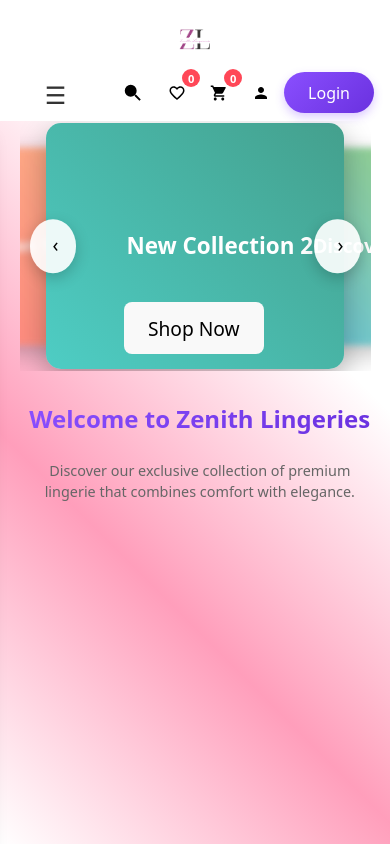
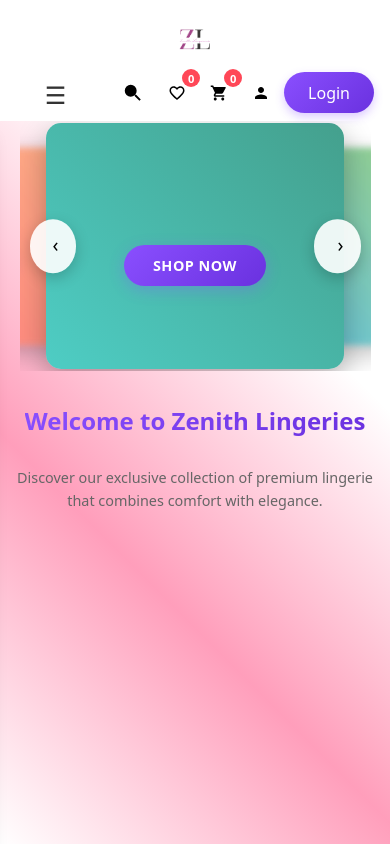
Before and after one commit to Megha108/Zenith-eCommerce, a React (Vite) app in the folder zenith-ecommerce/: page / in a window 390 px wide. Shown: the top 844 px of the page. Built offline with nearby package versions, Linux system fonts and the light colour scheme.

Commit message:
commit
changed textdescription

```diff
--- a/zenith-ecommerce/src/components/SliderSection.css
+++ b/zenith-ecommerce/src/components/SliderSection.css
@@ -12,7 +12,7 @@
   margin: 0 15px;
   background: #fff;
   border-radius: 12px;
-  box-shadow: 0 4px 12px rgba(0,0,0,0.1);
+  box-shadow: 0 4px 12px rgba(0, 0, 0, 0.1);
   display: flex;
   flex-direction: column;
   align-items: center;
@@ -28,28 +28,7 @@
   object-fit: cover;
 }
 
-.slider-text {
-  padding: 15px;
-}
 
-.slider-text h2 {
-  font-size: 1.5rem;
-  margin-bottom: 10px;
-}
-
-.slider-text p {
-  font-size: 1rem;
-  margin-bottom: 15px;
-}
-
-.slider-text button {
-  padding: 10px 20px;
-  background-color: #7b5fff;
-  color: white;
-  border: none;
-  border-radius: 6px;
-  cursor: pointer;
-}
 .slider-container {
   position: absolute;
   right: 20px;
@@ -62,10 +41,12 @@
   justify-content: center;
   z-index: 100;
 }
-.shop-now-btn{
-  margin-left: -150%;
-  margin-top: 55%;
+
+.shop-now-btn {
+  margin-left: 0vw;
+  margin-top: 10vw;
 }
+
 /* Make sure the parent container has position: relative */
 .parent-container {
   position: relative;
@@ -83,8 +64,10 @@
 
 .slide {
   position: absolute;
-  width: 70%; /* Consistent width */
-  height: 70%; /* Consistent height */
+  width: 70%;
+  /* Consistent width */
+  height: 70%;
+  /* Consistent height */
   transition: all 0.5s ease;
   display: flex;
   align-items: center;
@@ -175,45 +158,26 @@
 }
 
 /* For different colored boxes */
-.slide:nth-child(1) .slide-content { background: linear-gradient(45deg, #ff6b6b, #ff9e6b); }
-.slide:nth-child(2) .slide-content { background: linear-gradient(45deg, #4ecdc4, #44a08d); }
-.slide:nth-child(3) .slide-content { background: linear-gradient(45deg, #45b7d1, #96c93d); }
-.slide:nth-child(4) .slide-content { background: linear-gradient(45deg, #f093fb, #f5576c); }
-.slide:nth-child(5) .slide-content { background: linear-gradient(45deg, #5ee7df, #b490ca); }
-
-/* Slider text content */
-.slider-text-content {
-  position: absolute;
-  left: 20px;
-  top: 140px;
-  width: 45%;
-  padding: 2rem;
-  display: flex;
-  flex-direction: column;
-  justify-content: center;
-  height: 60vh;
-  z-index: 99; /* Lower than slider's z-index */
+.slide:nth-child(1) .slide-content {
+  background: linear-gradient(45deg, #ff6b6b, #ff9e6b);
 }
 
-.text-title {
-  font-size: 2.5rem;
-  font-weight: 700;
-  color: #2d2d2d;
-  margin-bottom: 1.5rem;
-  line-height: 1.2;
-  background: linear-gradient(135deg, #8a4fff 0%, #6a31df 100%);
-  -webkit-background-clip: text;
-  -webkit-text-fill-color: transparent;
-  background-clip: text;
+.slide:nth-child(2) .slide-content {
+  background: linear-gradient(45deg, #4ecdc4, #44a08d);
 }
 
-.text-description {
-  font-size: 1.2rem;
-  color: #666;
-  line-height: 1.6;
-  margin-bottom: 2.5rem;
-  max-width: 90%;
+.slide:nth-child(3) .slide-content {
+  background: linear-gradient(45deg, #45b7d1, #96c93d);
 }
+
+.slide:nth-child(4) .slide-content {
+  background: linear-gradient(45deg, #f093fb, #f5576c);
+}
+
+.slide:nth-child(5) .slide-content {
+  background: linear-gradient(45deg, #5ee7df, #b490ca);
+}
+
 
 /* Responsive design */
 @media (max-width: 1024px) {
@@ -223,11 +187,7 @@
     top: 150px;
   }
 
-  .slider-text-content {
-    width: 45%;
-    top: 120px;
-    height: 50vh;
-  }
+
 
   .slide-content {
     font-size: 1.2rem;
@@ -239,14 +199,6 @@
     font-size: 1.2rem;
   }
 
-  .text-title {
-    font-size: 2rem;
-  }
-
-  .text-description {
-    font-size: 1.1rem;
-    max-width: 100%;
-  }
 
   /* Keep slide dimensions consistent with original */
   .slide {
@@ -256,28 +208,23 @@
 }
 
 @media (max-width: 900px) {
-  .slider-container,
-  .slider-text-content {
+  .slider-container {
     position: static;
     width: 100%;
     height: auto;
     margin: .1rem -0.5rem;
   }
-  .slider-btn{
+
+  .slider-btn {
     padding-bottom: 42px;
   }
+
   .slider-container {
     order: 2;
     height: 40vh;
   }
 
-  .slider-text-content {
-    order: 1;
-    text-align: center;
-    align-items: center;
-    padding: 1.6rem;
-    height: auto;
-  }
+
 
   .parent-container {
     display: flex;
@@ -292,28 +239,7 @@
 }
 
 @media (max-width: 900px) {
-  .slider-text-content {
-    padding: 1rem;
-    height: auto;
-    display: flex;
-    flex-direction: column;
-    justify-content: center;
-    align-items: center;
-    text-align: center;
-  }
 
-  .text-title {
-    font-size: 1.7rem;
-    margin-bottom: 1rem;
-    line-height: 1.3;
-  }
-
-  .text-description {
-    font-size: 1rem;
-    margin-bottom: 2rem;
-    line-height: 1.5;
-    max-width: 90%;
-  }
 
   /* Fixed size and centered slider */
   .slider-container {
@@ -337,21 +263,9 @@
 }
 
 @media (max-width: 480px) {
-  .slider-text-content {
-    padding: 0.8rem;
-  }
 
-  .text-title {
-    font-size: 1.5rem;
-    margin-bottom: 0.8rem;
-    line-height: 1.2;
-  }
 
-  .text-description {
-    font-size: 0.9rem;
-    margin-bottom: 1.5rem;
-    line-height: 1.4;
-  }
+
 
   /* Smaller fixed size for very small screens */
   .slider-container {
@@ -364,9 +278,5 @@
     height: 85%;
   }
 
-  .text-title,
-  .text-description {
-    overflow-wrap: break-word;
-    word-wrap: break-word;
-  }
+
 }
--- a/zenith-ecommerce/src/components/SlidetextDescription.jsx
+++ b/zenith-ecommerce/src/components/SlidetextDescription.jsx
@@ -1,5 +1,5 @@
 import React from 'react';
-import './SliderSection.css';
+import './SlidetextDescription.css';
 
 const SliderTextDescription = () => {
 
--- a/zenith-ecommerce/src/components/footer.css
+++ b/zenith-ecommerce/src/components/footer.css
@@ -14,7 +14,7 @@
   justify-content: space-between;
   align-items: flex-start;
   gap: 2rem;
-  width: 100%;
+  width: 80%;
   max-width: 1200px;
   margin: auto;
 }
--- a/zenith-ecommerce/src/components/slider.jsx
+++ b/zenith-ecommerce/src/components/slider.jsx
@@ -44,8 +44,7 @@ const Slider = () => {
                     return (
                         <div key={index} className={slideClass}>
                             <div className="slide-content">
-                                <h3>New Collection {slide}</h3>
-                                <p>Discover our latest designs</p>
+
                                 <button className="shop-now-btn">Shop Now</button>
                             </div>
                         </div>
```
